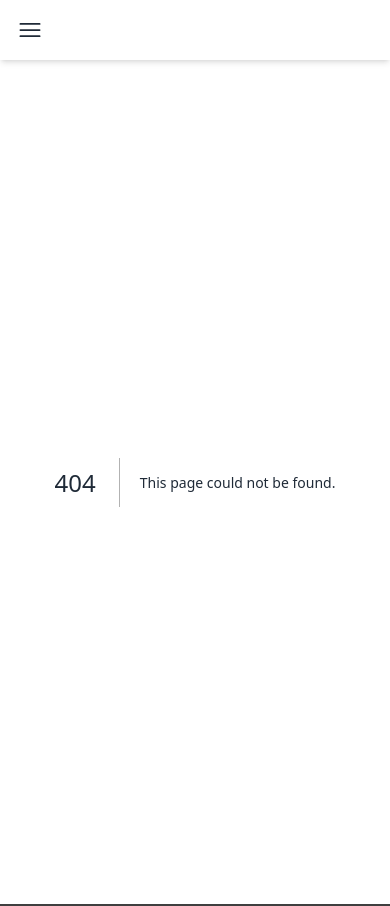
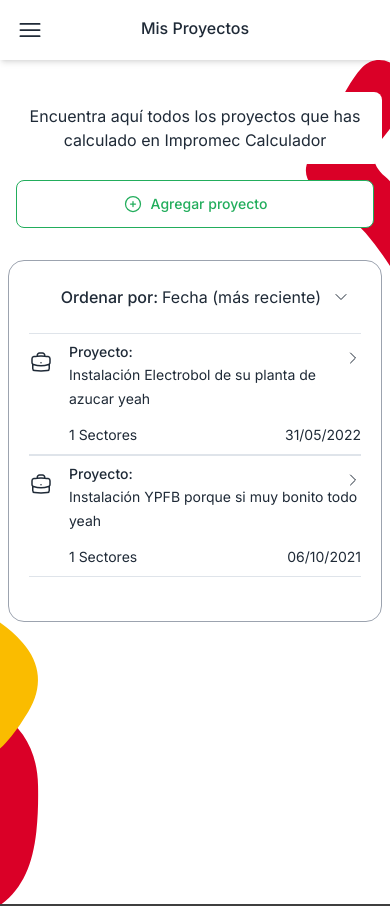
Before and after one commit to marcopdonoso/impromec-calculador, a Next.js app: page /dashboard/calculator/projects-list in a window 390 px wide. Before the commit this address had no page. Shown: the top 906 px of the page. Built offline with nearby package versions, Linux system fonts and the light colour scheme.

Commit message:
calculador: agrega vista projects-list responsive

```diff
--- /dev/null
+++ b/src/app/(app)/dashboard/calculator/projects-list/page.tsx
@@ -0,0 +1,173 @@
+'use client'
+import Button from '@/components/Button'
+import MyListbox from '@/components/MyListbox'
+import NavigableItemsTable from '@/components/NavigableItemsTable'
+import { cables } from '@/constants/cables.constants'
+import { appLinks } from '@/constants/links.constants'
+import { Option } from '@/models/listbox.model'
+import { Project } from '@/models/project.model'
+import { PlusCircleIcon } from '@heroicons/react/24/outline'
+import Link from 'next/link'
+import { useState } from 'react'
+
+export default function ProjectsListPage() {
+  const [isSortedByRecent, setIsSortedByRecent] = useState(true)
+  const options: Option[] = [
+    {
+      text: 'Fecha (más reciente)',
+      value: 'recent',
+    },
+    {
+      text: 'Fecha (más antiguo)',
+      value: 'ancient',
+    },
+  ]
+
+  // TODO: delete mock data
+  const projects: Project[] = [
+    {
+      id: '1-1-1-1-1',
+      projectName: 'Instalación Electrobol de su planta de azucar yeah',
+      company: 'Electrobol S.A',
+      projectLocation: 'La Paz',
+      sectors: [
+        {
+          name: 'Sala de servidores',
+          trayTypeSelection: 'escalerilla',
+          reservePercentage: 40,
+          installationLayerSelection: 'singleLayer',
+          cablesInTray: [
+            { cable: cables[0], quantity: 20, arrangement: 'clover' },
+          ],
+          results: {
+            moreConvenientOption: {
+              trayType: 'escalerilla',
+              thicknessInMM: 2,
+              widthInMM: 100,
+              heightInMM: 60,
+              usefulAreaInMM2: 5400,
+              loadResistanceInKgM: 150,
+            },
+            otherRecommendedOptions: [
+              {
+                trayType: 'escalerilla',
+                thicknessInMM: 2,
+                widthInMM: 100,
+                heightInMM: 100,
+                usefulAreaInMM2: 5400,
+                loadResistanceInKgM: 160,
+              },
+            ],
+          },
+        },
+      ],
+      createdAt: '2022/05/31',
+    },
+    {
+      id: '2-2-2-2-2',
+      projectName: 'Instalación YPFB porque si muy bonito todo yeah',
+      company: 'YPFB',
+      projectLocation: 'Cochabamba',
+      sectors: [
+        {
+          name: 'Sala de máquinas',
+          trayTypeSelection: 'canal',
+          reservePercentage: 40,
+          installationLayerSelection: 'singleLayer',
+          cablesInTray: [
+            { cable: cables[0], quantity: 20, arrangement: 'clover' },
+          ],
+          results: {
+            moreConvenientOption: {
+              trayType: 'escalerilla',
+              thicknessInMM: 2,
+              widthInMM: 100,
+              heightInMM: 60,
+              usefulAreaInMM2: 5400,
+              loadResistanceInKgM: 150,
+            },
+            otherRecommendedOptions: [
+              {
+                trayType: 'escalerilla',
+                thicknessInMM: 2,
+                widthInMM: 100,
+                heightInMM: 100,
+                usefulAreaInMM2: 5400,
+                loadResistanceInKgM: 160,
+              },
+            ],
+          },
+        },
+      ],
+      createdAt: '2021/10/6',
+    },
+  ]
+
+  interface dataRow {
+    projectName: string
+    sectorsNumber?: string | null
+    createdAt: string
+  }
+
+  const dataRows: dataRow[] = projects.map((project) => {
+    return {
+      projectName: project.projectName,
+      sectorsNumber: `${project.sectors?.length ?? 0} Sectores`,
+      createdAt: project.createdAt,
+    }
+  })
+
+  const dataRowsSortedByDate: dataRow[] = dataRows.sort((a, b) => {
+    if (isSortedByRecent) {
+      return new Date(b.createdAt).getTime() - new Date(a.createdAt).getTime()
+    } else {
+      return new Date(a.createdAt).getTime() - new Date(b.createdAt).getTime()
+    }
+  })
+
+  const handleNavigate = (dataRowIndex: number) => {
+    const projectId = projects[dataRowIndex].id
+    console.log(projectId)
+  }
+
+  const handleSortChange = (option: Option) => {
+    setIsSortedByRecent(option.value === 'recent')
+  }
+
+  return (
+    <section className="flex min-h-screen w-full flex-col items-center px-2 pb-20 pt-8 lg:px-28">
+      <div className="flex w-full flex-col lg:max-w-4xl lg:flex-row lg:items-end">
+        <div className="mb-4 w-full rounded-lg bg-gray-white p-3">
+          <h6 className="hidden lg:heading_h6 lg:block">Mis proyectos</h6>
+          <p className="body_small_regular text-center lg:body_medium_regular lg:text-start lg:text-gray-text_inactive">
+            Encuentra aquí todos los proyectos que has calculado en{' '}
+            <span className="body_small_medium">Impromec Calculador</span>
+          </p>
+        </div>
+        <Link
+          href={appLinks.calculatorNewProject.path}
+          className="mb-8 w-full min-w-52 px-2 lg:flex-1"
+        >
+          <Button variant="add" icon={<PlusCircleIcon />}>
+            Agregar proyecto
+          </Button>
+        </Link>
+      </div>
+
+      <div className="w-full rounded-2xl border border-gray-placeholder bg-gray-white px-5 pb-11 pt-6 lg:px-28 lg:pb-16 lg:pt-10">
+        <MyListbox
+          label="Ordenar por:"
+          variant="sorting"
+          options={options}
+          className="mb-6 w-full justify-end"
+          onChange={handleSortChange}
+        />
+        <NavigableItemsTable
+          dataRows={dataRowsSortedByDate}
+          title="Proyecto"
+          handleNavigate={handleNavigate}
+        />
+      </div>
+    </section>
+  )
+}
--- a/src/components/MyListbox.tsx
+++ b/src/components/MyListbox.tsx
@@ -26,6 +26,7 @@ interface MyListboxProps {
   options: Option[]
   className?: string
   name?: string
+  onChange?: (selectedOption: Option) => void
 }
 
 export default function MyListbox({
@@ -34,9 +35,18 @@ export default function MyListbox({
   options,
   className,
   name,
+  onChange,
 }: MyListboxProps) {
   const [selected, setSelected] = useState(options[0])
   const [isOpen, setIsOpen] = useState(false)
+
+  const handleSelect = (option: Option) => {
+    setSelected(option)
+    setIsOpen(false)
+    if (onChange) {
+      onChange(option)
+    }
+  }
 
   return (
     <Field className={clsx('flex', variants[variant], className)}>
@@ -99,7 +109,7 @@ export default function MyListbox({
                 key={option.text}
                 value={option}
                 className="cursor-default select-none truncate border-t border-gray-background px-5 py-2 text-sm first:border-t-0 data-[focus]:bg-gray-button_primary data-[focus]:text-gray-white lg:text-base"
-                onClick={() => setIsOpen(false)}
+                onClick={() => handleSelect(option)}
               >
                 {option.text}
               </ListboxOption>
--- a/src/components/NavigableItemsTable.tsx
+++ b/src/components/NavigableItemsTable.tsx
@@ -4,7 +4,7 @@ import clsx from 'clsx'
 interface TableProps {
   dataRows: Record<string, any>[]
   title?: string
-  handleNavigate?: (id: string) => void
+  handleNavigate?: (id: number) => void
   className?: string
 }
 
@@ -15,9 +15,8 @@ export default function NavigableItemsTable({
   className,
 }: TableProps) {
   return (
-    <div className={clsx('w-[66vw] min-w-80', className)}>
-      <div className="flex flex-col items-center">
-        {dataRows.map((dataRow, index) => {
+    <div className={clsx('flex flex-col items-center', className)}>
+      {dataRows.map((dataRow, idx) => {
         const createdAt = new Date(dataRow.createdAt).toLocaleDateString(
           'es-ES',
           {
@@ -27,7 +26,7 @@ export default function NavigableItemsTable({
           }
         )
         const dataRowCopy = { ...dataRow }
-          const dataRowID = dataRow.id
+        const dataRowIndex = idx
         delete dataRowCopy.id
         const entries = Object.values({
           ...dataRowCopy,
@@ -36,9 +35,9 @@ export default function NavigableItemsTable({
         return (
           <div
             role="button"
-              key={index}
-              className="relative flex w-80 flex-col border-y border-gray-input py-2 lg:h-14 lg:w-full lg:flex-row lg:items-center lg:font-medium"
-              onClick={() => handleNavigate && handleNavigate(dataRowID)}
+            key={idx}
+            className="relative flex w-full flex-col border-y border-gray-input py-2 lg:min-h-14 lg:w-full lg:flex-row lg:items-center lg:font-medium"
+            onClick={() => handleNavigate && handleNavigate(dataRowIndex)}
           >
             <div className="flex">
               <div className="lg:mr-4">
@@ -51,11 +50,11 @@ export default function NavigableItemsTable({
               )}
             </div>
             <div className="w-full pl-10 lg:flex lg:items-center lg:pl-0">
-                {entries.map((e, index) => {
+              {entries.map((e, idx) => {
                 return (
                   <div
-                      className="inline-block w-1/2 first:mb-3 first:w-full last:text-end lg:w-full lg:flex-1 lg:first:mb-0 lg:first:font-normal lg:last:text-start"
-                      key={index}
+                    className="inline-block w-1/2 first:mb-3 first:w-full last:text-end lg:w-full lg:flex-1 lg:pl-3 lg:first:mb-0 lg:first:font-normal lg:last:text-start"
+                    key={idx}
                   >
                     <span className="text-sm text-gray-text lg:text-base">
                       {e}
@@ -71,6 +70,5 @@ export default function NavigableItemsTable({
         )
       })}
     </div>
-    </div>
   )
 }
--- a/src/constants/links.constants.ts
+++ b/src/constants/links.constants.ts
@@ -88,4 +88,8 @@ export const appLinks = {
     name: '[Editar proyecto]',
     path: '/dashboard/calculator/edit-project',
   },
+  calculatorProjectsList: {
+    name: 'Mis Proyectos',
+    path: '/dashboard/calculator/projects-list',
+  },
 }
--- a/src/models/project.model.ts
+++ b/src/models/project.model.ts
@@ -21,4 +21,5 @@ export interface Project {
   company: string
   projectLocation: string
   sectors: Sector[] | null
+  createdAt: string
 }
```
Lines whose indentation alone changed are shown as unchanged.
